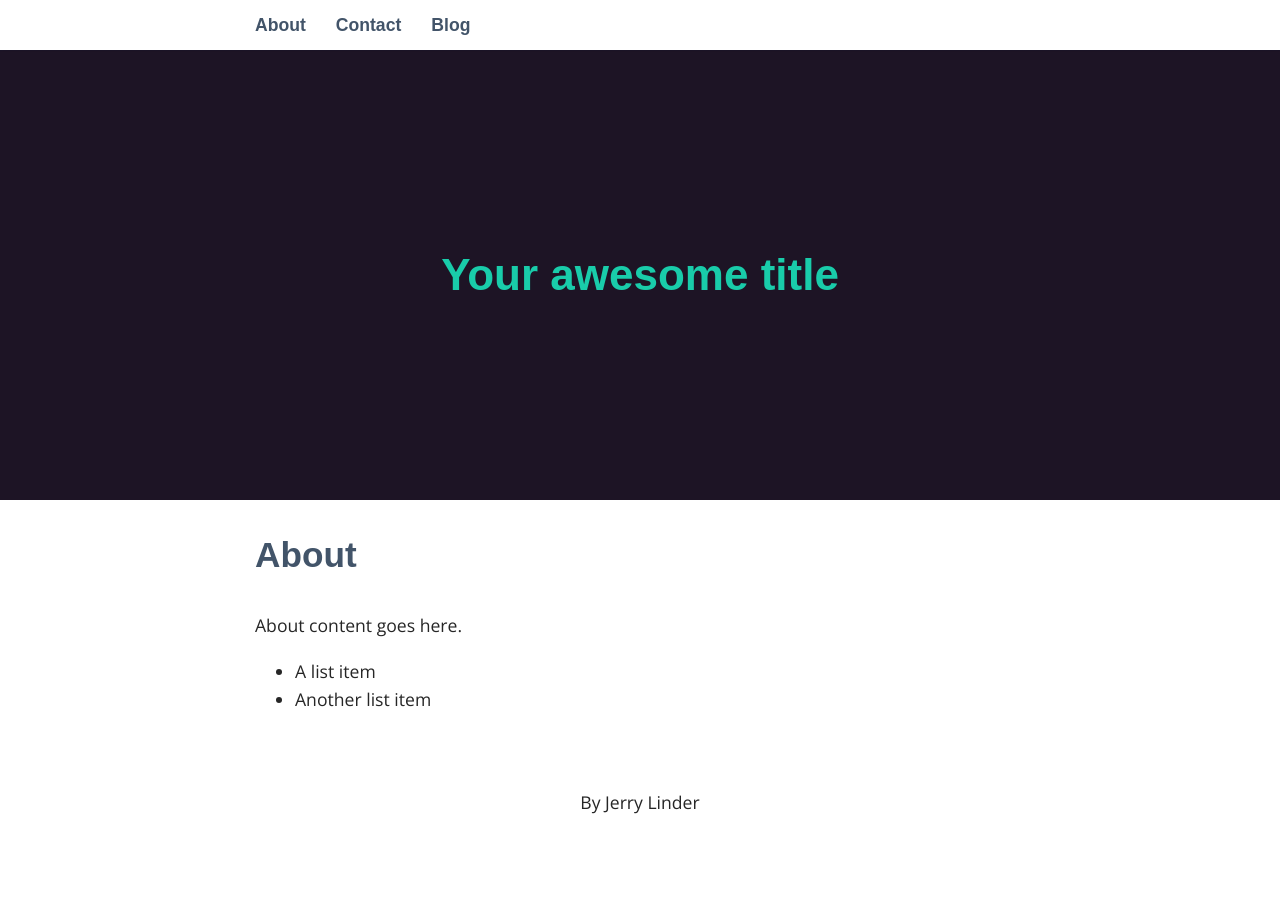
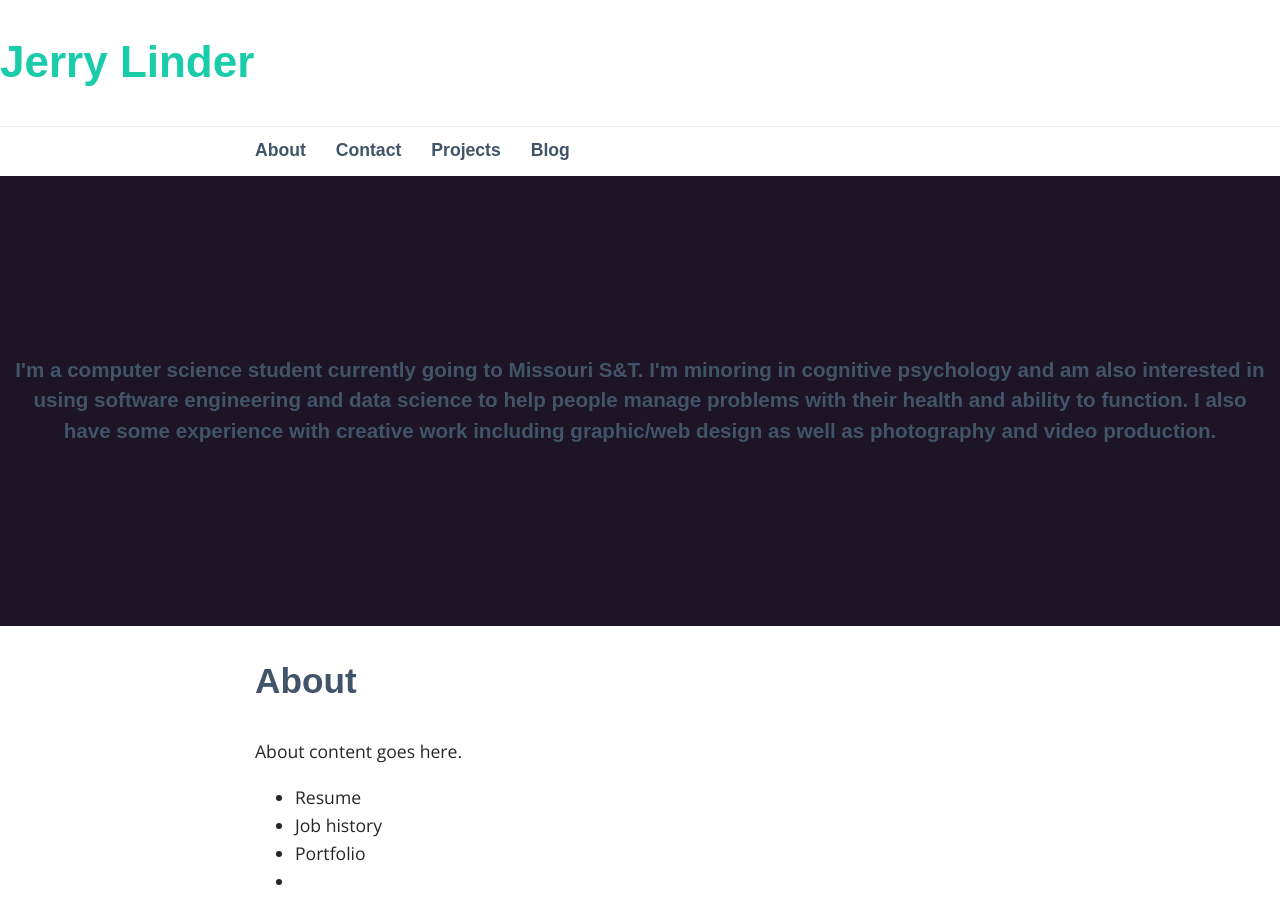
Before and after one commit to jerryl108/jerryl108.github.io, a Jekyll site: the page built from _pages/01_about.md, in a window 1280 px wide and 900 px high. Built offline with Jekyll 4.4.1, drawn with Linux system fonts in a browser that asks for light colours; some web fonts are replaced.

Commit message:
changed title, description, header

```diff
--- a/_config.yml
+++ b/_config.yml
@@ -13,12 +13,10 @@
 # you will see them accessed via {{ site.title }}, {{ site.email }}, and so on.
 # You can create any custom variable you would like, and they will be accessible
 # in the templates via {{ site.myvariable }}.
-title: Your awesome title
-email: your-email@example.com
+title: Jerry Linder
+email: glz67@mst.edu
 description: >- # this means to ignore newlines until "baseurl:"
-  Write an awesome description for your new site here. You can edit this
-  line in _config.yml. It will appear in your document head meta (for
-  Google search results) and in your feed.xml site description.
+  Jerry Linder's personal website.
 baseurl: "" # the subpath of your site, e.g. /blog
 url: "" # the base hostname & protocol for your site, e.g. http://example.com
 twitter_username: jekyllrb
--- a/_includes/header.html
+++ b/_includes/header.html
@@ -1,3 +1,4 @@
+<h1>{{ site.title }}</h1>
 <aside>
 	<div class="container">
 		<nav>
@@ -13,6 +14,8 @@
 	</div>
 </aside>
 
+<description>
 <header>
-	<h1><a href="{{ site.baseurl }}">{{ site.title }}</a></h1>
+	<h3>{{ page.header-text }}</h3>
 </header>
+</description>
--- a/_pages/01_about.md
+++ b/_pages/01_about.md
@@ -2,9 +2,12 @@
 layout: page
 title: About
 permalink: /about/
+header-text: I'm a computer science student currently going to Missouri S&T. I'm minoring in cognitive psychology and am also interested in using software engineering and data science to help people manage problems with their health and ability to function. I also have some experience with creative work including graphic/web design as well as photography and video production.
 ---
 
 About content goes here.
 
-* A list item
-* Another list item
+* Resume
+* Job history
+* Portfolio
+*
--- a/_sass/layout.scss
+++ b/_sass/layout.scss
@@ -62,9 +62,9 @@ time {
 /* Aside */
 
 aside {
-	position: fixed;
-	top: 0;
-	left: 0;
+	//position: fixed;
+	//top: 0;
+	//left: 0;
 	background: #fff;
 	width: 100%;
 	z-index: 2;
```
Also changed, not shown: _pages/03_projects.md (added, +8 -0 lines).
